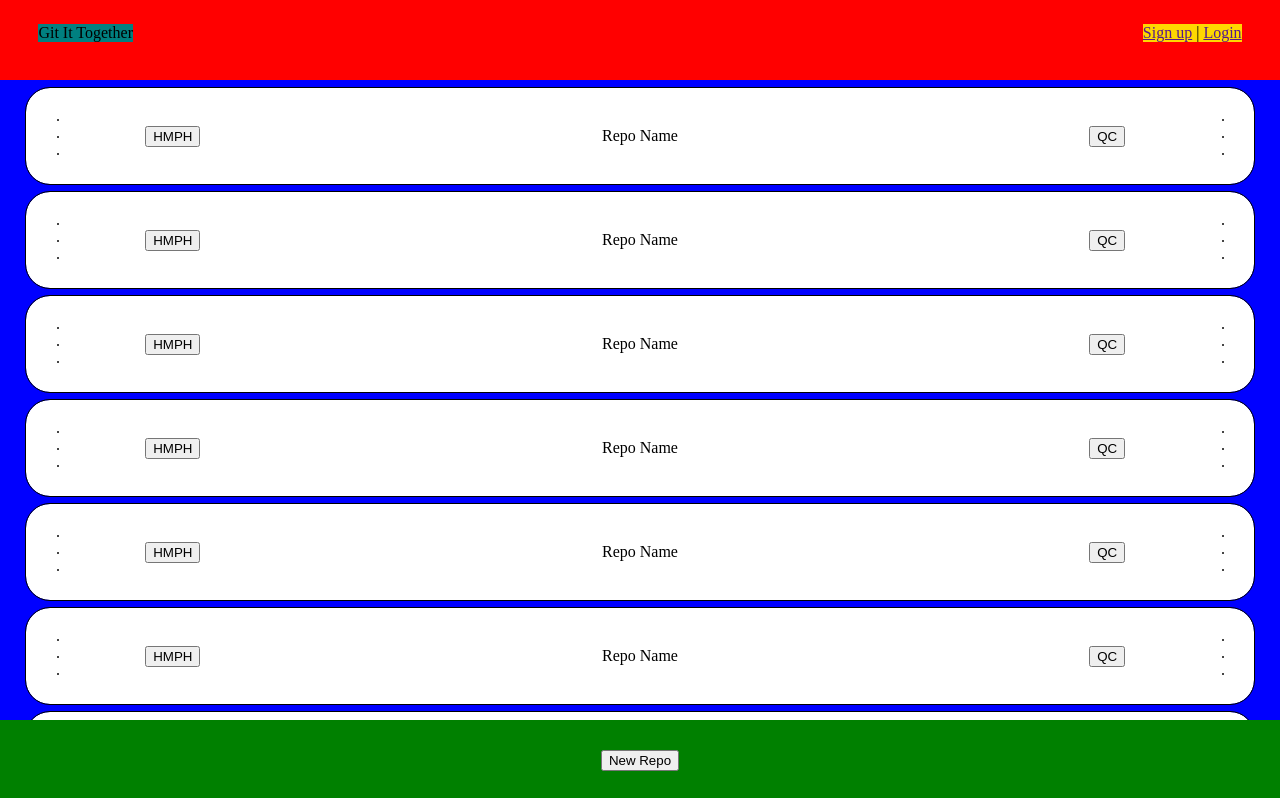
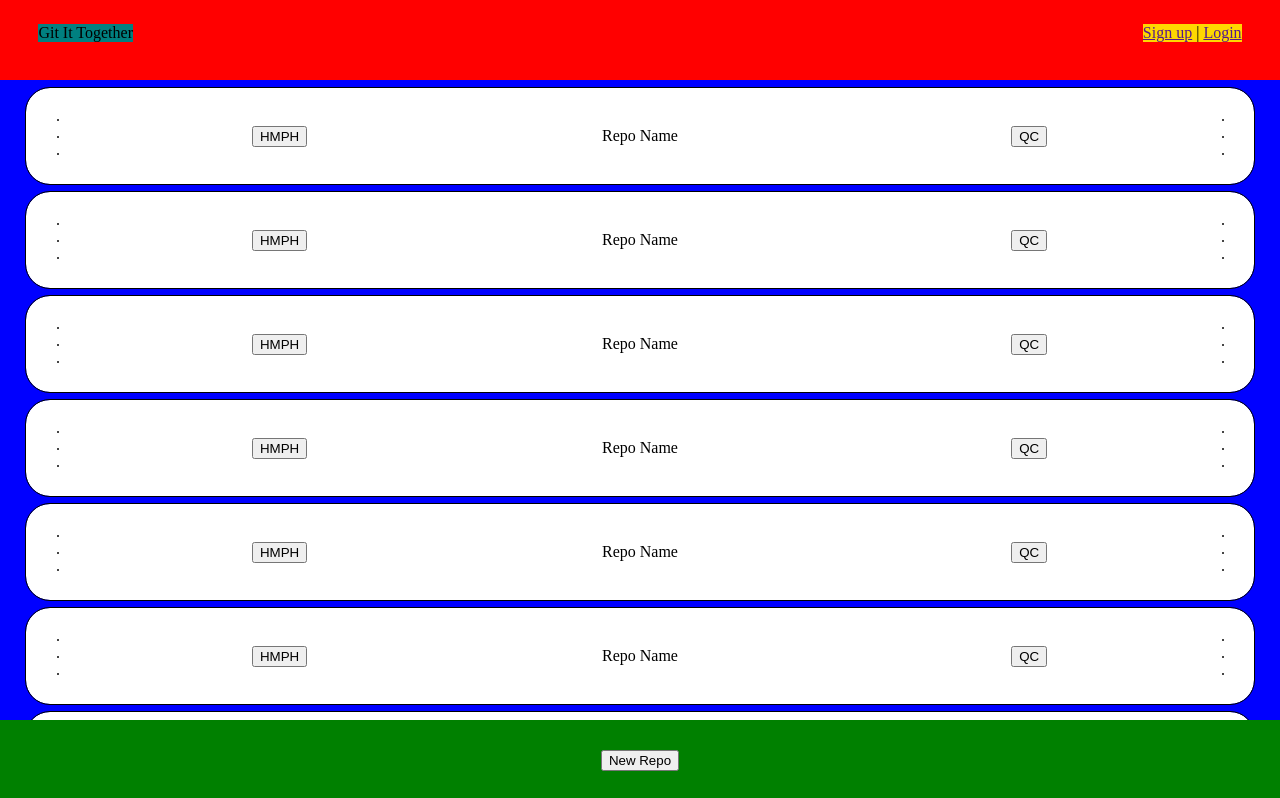
Before and after one commit to BuickSalesman/git-front, a React (Vite) app: page / in a window 1280 px wide. Shown: the top 798 px of the page. Built offline with nearby package versions, Linux system fonts and the light colour scheme.

Commit message:
more styling

```diff
--- a/src/components/Content/RepoDisplayCard/RepoTitleTool/RepoTitleTool.css
+++ b/src/components/Content/RepoDisplayCard/RepoTitleTool/RepoTitleTool.css
@@ -60,3 +60,13 @@
     right: 1vw;
     margin-bottom: 1vh;
 }
+
+.heatmap-dropdown-button {
+    position: absolute;
+    right: 1vw;
+}
+
+.quick-commit-button {
+    position: absolute;
+    left: 4vw;
+}
```
